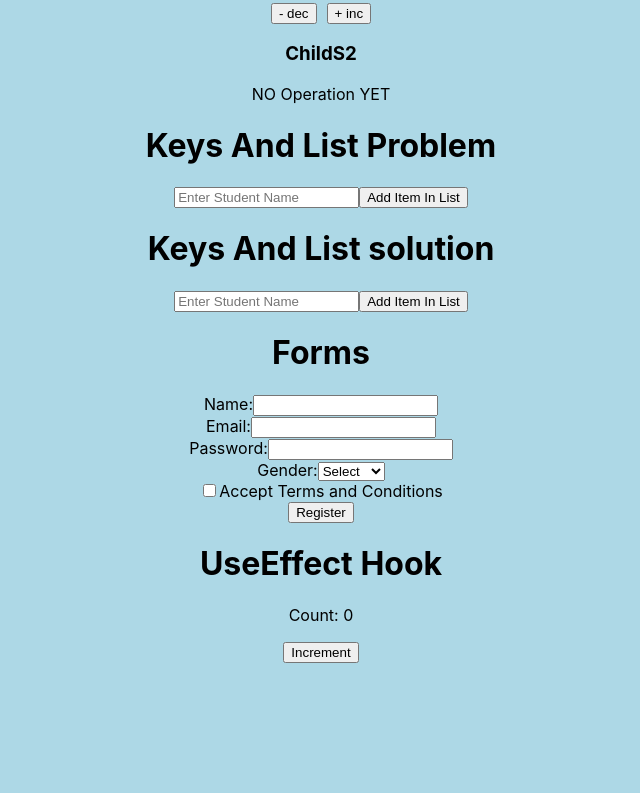
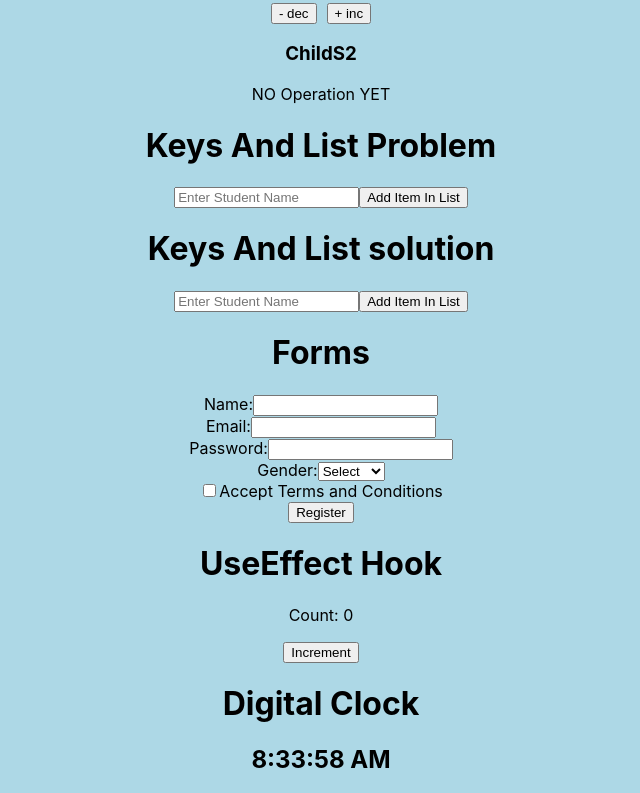
Before and after one commit to Abhishekbtech/ReactNotes, a React (Create React App) app: page /login in a window 1280 px wide. Shown: the part 2202-2995 px from the top of the page, without its empty margins (319-959 px from the left). Before the commit the page ends 2865 px from the top, so only its background shows below. Built offline with nearby package versions, Linux system fonts and the light colour scheme.

Commit message:
add digital clock

```diff
--- a/src/App.js
+++ b/src/App.js
@@ -15,6 +15,7 @@ import KeysAndListProblem from './Component/3.KeysAndList/KeysAndListProblem';
 import KeysAndListSouction from './Component/3.KeysAndList/KeysAndListSouction';
 import Forms from './Component/4.Forms/Forms';
 import HookUseEffect from './Component/5.HookUseEffect/HookUseEffect';
+import DigitalClock from './Component/6.DigitalClock/DigitalClock';
 
 function App() {
   return (
@@ -43,6 +44,9 @@ function App() {
 
 
       <HookUseEffect/>
+
+
+      <DigitalClock/>
     </div>
   );
 }
--- a/src/Component/6.DigitalClock/DigitalClock.js
+++ b/src/Component/6.DigitalClock/DigitalClock.js
@@ -14,7 +14,7 @@ function DigitalClock() {
 
     return (
         <>
-            <h1>DigitalClock</h1>
+            <h1>Digital Clock</h1>
             <h2>{time}</h2>
         </>
     )
```
